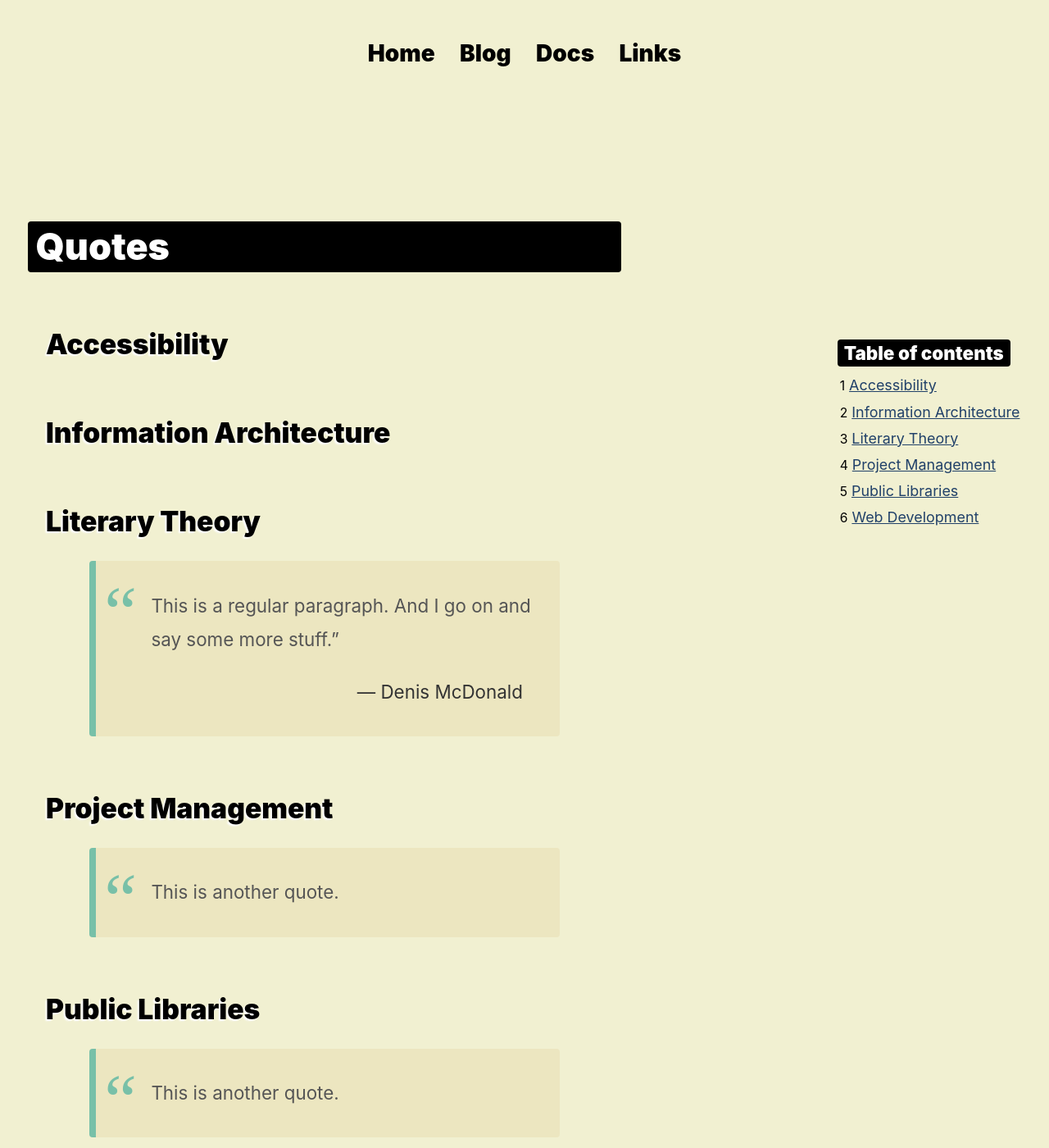
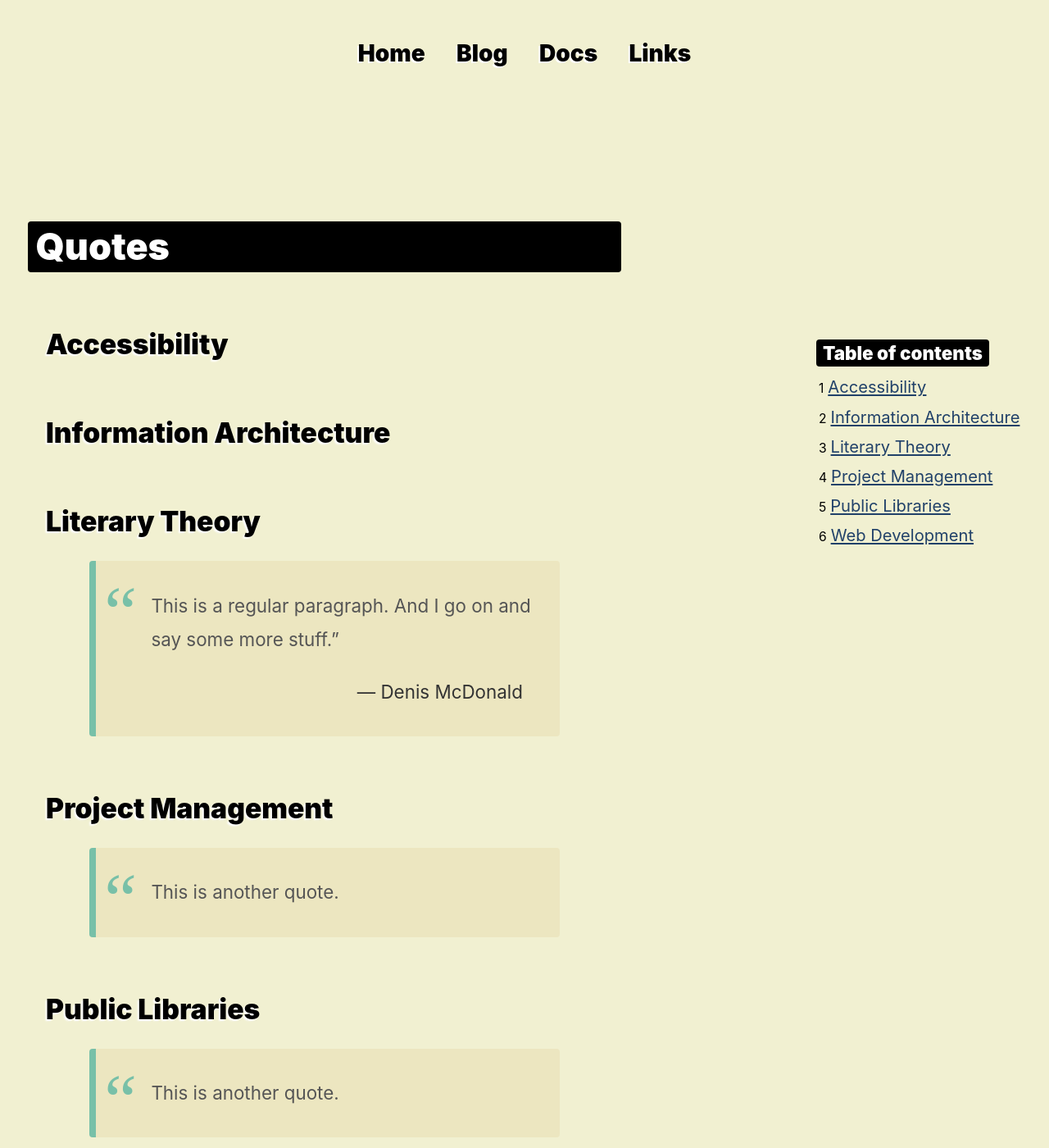
Before and after one commit to denismcdonald/blog, a Jekyll site: the page built from quotes.md, in a window 1280 px wide and 1400 px high. Shown: the whole window at 82% size. Built offline with Jekyll 4.4.1, drawn with Linux system fonts in a browser that asks for light colours.

Commit message:
Pre-utterance

```diff
--- a/_sass/main.scss
+++ b/_sass/main.scss
@@ -301,9 +301,9 @@
     font-weight: 900;
     // margin: 0 0.15rem 0 0.15rem;
     margin: 0 0.1rem 0 0.1rem;
-    padding: 3px 4px;
+    padding: 3px 8px;
     text-decoration: none;
-    // text-shadow: -3px 3px #fff;
+    text-shadow: -2px 2px #fff;
 }
 
 nav a:hover {
@@ -389,7 +389,7 @@
 
 .toc {
     display: inline-block;
-    font-size: 0.8rem;
+    font-size: 0.9rem;
     padding: 5px 15px 15px 15px;
     text-align: left;
 }
@@ -547,18 +547,18 @@
         padding-top: 3.5rem;
     }
 
-    .note {
-        clear: right;
-        float: right;
-        font-size: 0.8rem;
-        margin-right: -60%;
-        width: 50%;
-        margin-top: 0;
-        margin-bottom: 0;
-        line-height: 1.3;
-        vertical-align: baseline;
-        position: relative;
-    }
+    // .note {
+    //     clear: right;
+    //     float: right;
+    //     font-size: 0.8rem;
+    //     margin-right: -60%;
+    //     width: 50%;
+    //     margin-top: 0;
+    //     margin-bottom: 0;
+    //     line-height: 1.3;
+    //     vertical-align: baseline;
+    //     position: relative;
+    // }
 
     .toc {
         clear: both;
```
Also changed, not shown: 1 other file.
